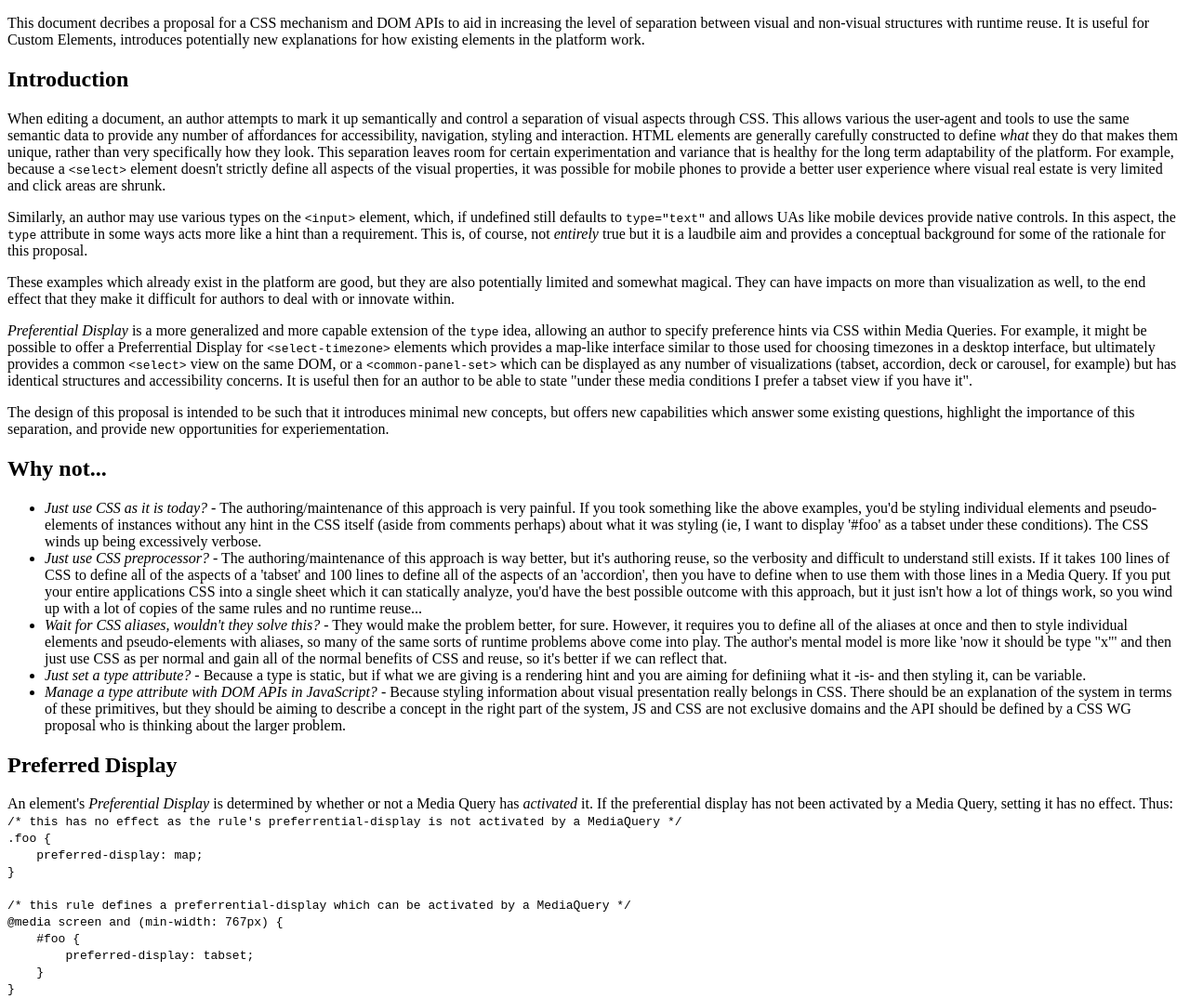
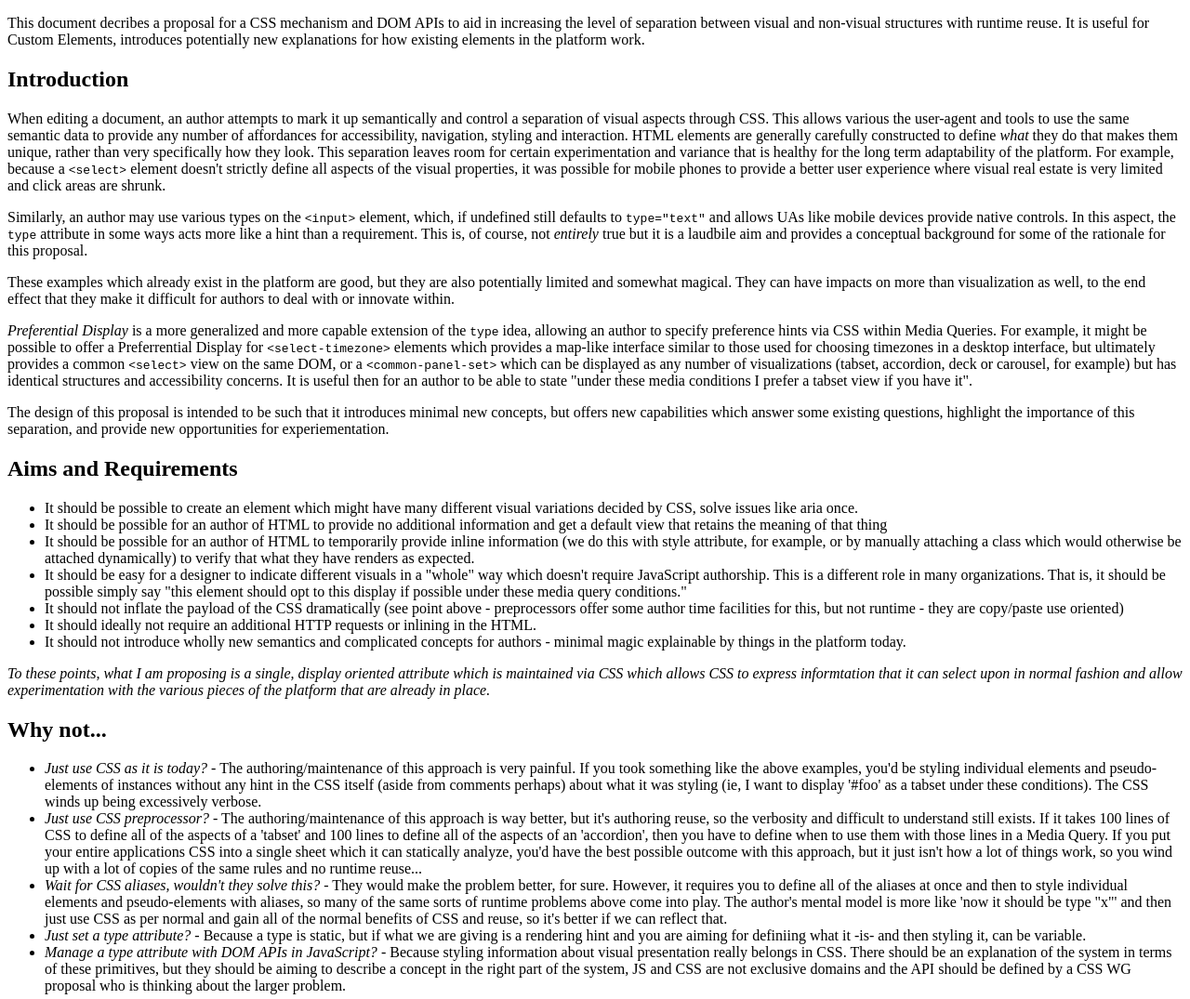
Before and after one commit to bkardell/common-panel, a plain HTML site: page preferrential-display.html in a window 1280 px wide. Shown: the top 1075 px of the page at 93% size. Drawn offline with Linux system fonts and the light colour scheme.

Commit message:
add some aims

```diff
--- a/preferrential-display.html
+++ b/preferrential-display.html
@@ -81,6 +81,20 @@
       </p>
 
       <section>
+        <h2>Aims and Requirements</h2>
+          <ul>
+            <li>It should be possible to create an element which might have many different visual variations decided by CSS, solve issues like aria once.</li>
+            <li>It should be possible for an author of HTML to provide no additional information and get a default view that retains the meaning of that thing</li>
+            <li>It should be possible for an author of HTML to temporarily provide inline information (we do this with style attribute, for example,
+            or by manually attaching a class which would otherwise be attached dynamically) to verify that what they have renders as expected.</li>
+            <li>It should be easy for a designer to indicate different visuals in a "whole" way which doesn't require JavaScript authorship.  This is a different role in many organizations.  That is, it should be possible simply say "this element should opt to this display if possible under these media query conditions."</li>
+            <li>It should not inflate the payload of the CSS dramatically (see point above - preprocessors offer some author time facilities for this, but not runtime - they are copy/paste use oriented)</li>
+            <li>It should ideally not require an additional HTTP requests or inlining in the HTML.</li>
+            <li>It should not introduce wholly new semantics and complicated concepts for authors - minimal magic explainable by things in the platform today.</li>
+          </ul>
+          <em>To these points, what I am proposing is a single, display oriented attribute which is maintained via CSS which allows CSS to express informtation that it can select upon in normal fashion and allow experimentation with the various pieces of the platform that are already in place.</em>
+      </section>
+      <section>
         <h2>Why not...</h2>
           <ul>
             <li><em>Just use CSS as it is today?</em> - The authoring/maintenance of this approach is very painful.  If you took something like the above examples, you'd be styling individual elements and pseudo-elements of instances without any hint in the CSS itself (aside from comments perhaps) about what it was styling (ie, I want to display '#foo' as a tabset under these conditions).  The CSS winds up being excessively verbose.</li>
```
